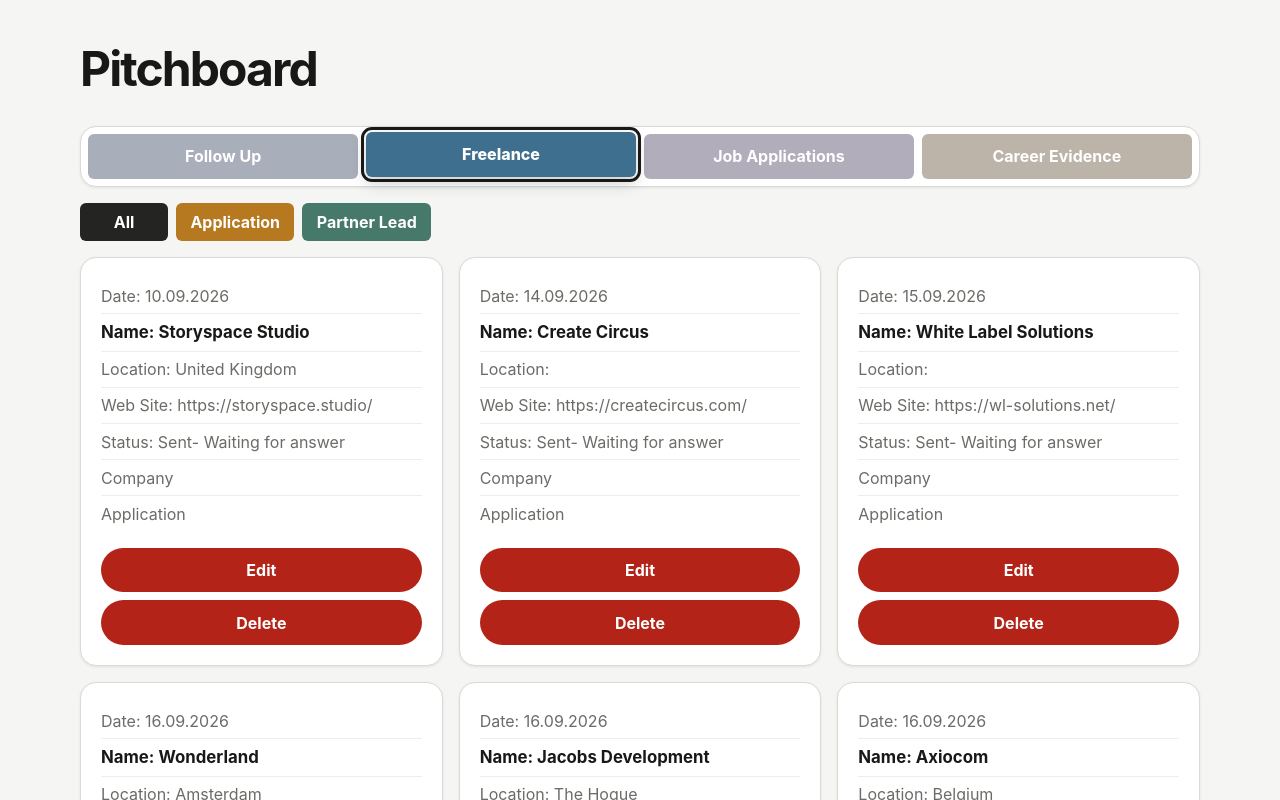
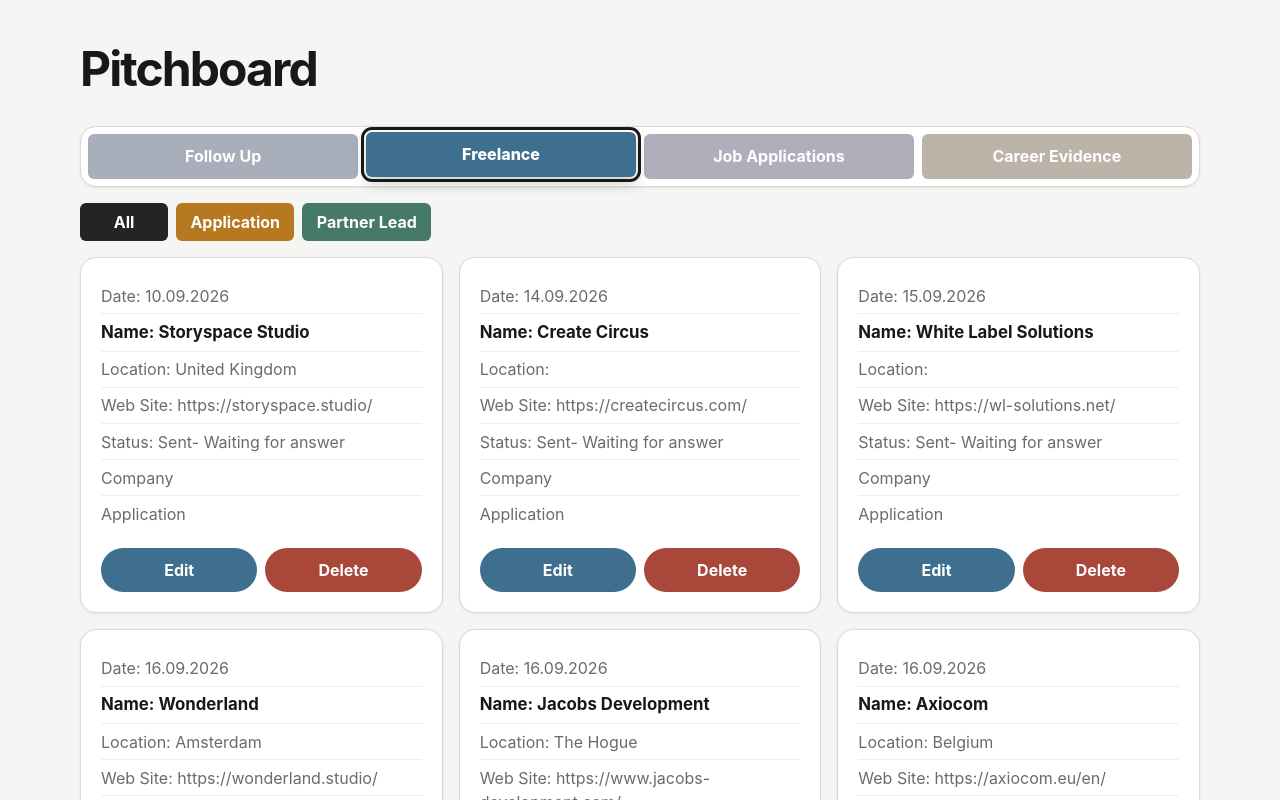
Before and after one commit to LejeuneA/Pitchboard, a React (Vite) app: page / in a window 1280 px wide. Both pictures are taken after a click on the button "Freelance". Shown: the top 800 px of the page. Built offline with nearby package versions, Linux system fonts and the light colour scheme.

Commit message:
Align card actions and refine button colors

```diff
--- a/src/styles/global.scss
+++ b/src/styles/global.scss
@@ -147,12 +147,25 @@ h1 {
 
 .card-actions {
   display: flex;
-  flex-direction: column;
+  flex-direction: row;
   gap: 0.5rem;
   margin-top: 1rem;
 
   button {
+    flex: 1 1 0;
+    min-width: 0;
     margin: 0;
+    padding-inline: 0.65rem;
+    white-space: nowrap;
+  }
+
+  button:last-child {
+    background: #a9473a;
+
+    &:hover {
+      background: #913b31;
+      opacity: 1;
+    }
   }
 }
 
@@ -288,17 +301,50 @@ form button {
   background: #fbf8f2;
 }
 
-.freelance-card .card-information p:nth-child(2) {
-  color: #315b75;
+.freelance-card {
+  .card-information p:nth-child(2) {
+    color: #315b75;
+  }
+
+  .card-actions button:first-child:not(:last-child) {
+    background: #3f6f8f;
+
+    &:hover {
+      background: #345d78;
+      opacity: 1;
+    }
+  }
 }
 
-.job-card .card-information p:nth-child(2) {
-  color: #5b4778;
+.job-card {
+  .card-information p:nth-child(2) {
+    color: #5b4778;
+  }
+
+  .card-actions button:first-child:not(:last-child) {
+    background: #6d5a8e;
+
+    &:hover {
+      background: #5b4b77;
+      opacity: 1;
+    }
+  }
 }
 
-.career-card p:first-child {
-  color: #725536;
-  font-weight: 700;
+.career-card {
+  p:first-child {
+    color: #725536;
+    font-weight: 700;
+  }
+
+  .card-actions button:first-child:not(:last-child) {
+    background: #8a6742;
+
+    &:hover {
+      background: #735638;
+      opacity: 1;
+    }
+  }
 }
 
 #root > div:has(> .follow-up-card.is-pending) {
```
